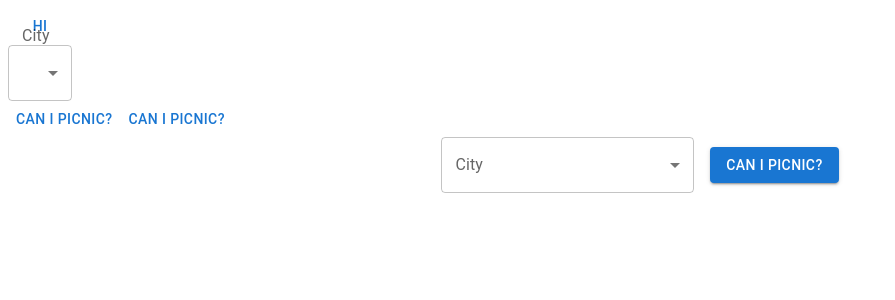
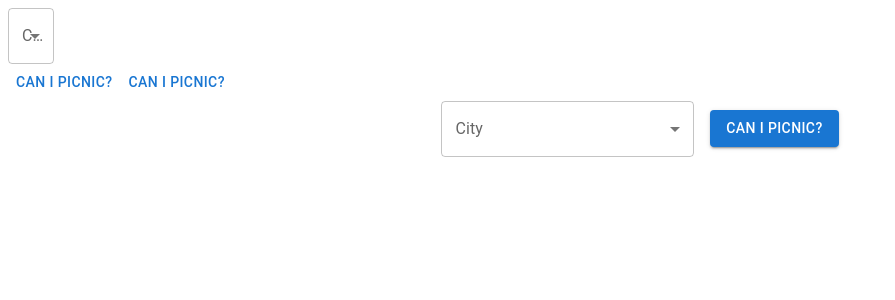
Before and after one commit to makaracc/canIPicnicToday, a React (Vite) app: page / in a window 1280 px wide. Shown: the top 300 px of the page, without its empty margins (0-895 px from the left). Built offline with nearby package versions, Linux system fonts and the light colour scheme.

Commit message:
delete button

```diff
--- a/src/App.tsx
+++ b/src/App.tsx
@@ -141,7 +141,6 @@ export const App: React.FC = () => {
   const first = (
     <Box>
       <FormControl>
-        <Button>Hi</Button>
         <InputLabel id="demo-simple-select-label">City</InputLabel>
         <Select
           labelId="demo-simple-select-label"
```
